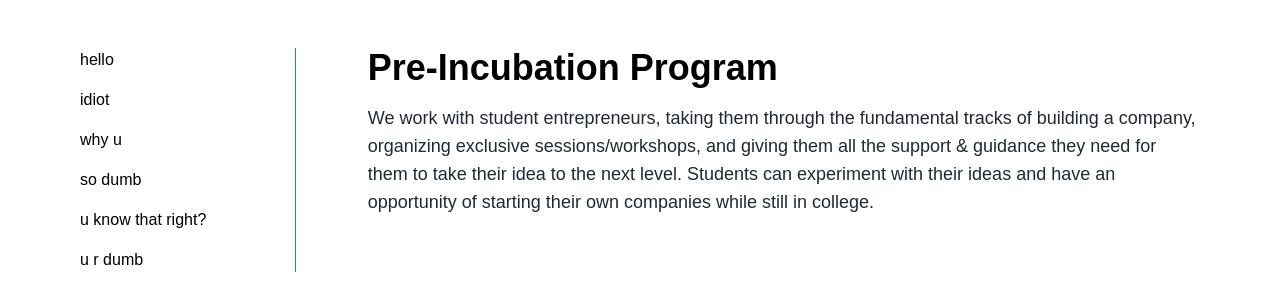
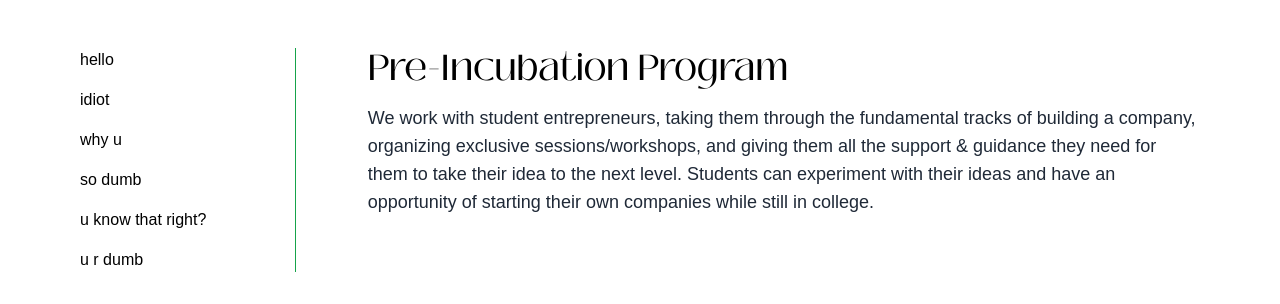
Before and after one commit to Edventure-park/Main-Website, a Next.js app: page /programs/preincubation in a window 1280 px wide. Shown: the top 304 px of the page. Built offline with nearby package versions, Linux system fonts and the light colour scheme.

Commit message:
feat: Program Info Component Complete

```diff
--- a/components/Programs/CompleteProgramPage.tsx
+++ b/components/Programs/CompleteProgramPage.tsx
@@ -24,28 +24,28 @@ const programData: Record<string, ProgramInfoProps> = {
     Heading: 'Incubation Program',
     SubHeading: '32-week-long intensive and tailor-made program for early stage startups focusing on achieving PMF',
     Paragraph: 'After the Pre-Incubation Program, selected companies move onto the Incubation Program. It primarily focuses on figuring out the product market fit of the start-up. After figuring out the PMF, it’s about scaling up the company and getting investors from diverse industries onboard.',
-    lists: []
+    lists: ['hello','idiot','why u','so dumb ','u know that right?','u r dumb']
   },
   edtalk: {
     slug: 'edtalk',
     Heading: 'EdTalk',
     SubHeading: 'Exclusive program for Campus Leads at EdVenture Park',
     Paragraph: 'EdTalk is built upon the foundation of the 3E’s – Experience, Engagement, and Expression. These elements contribute to the growth of self-assurance among Campus Leads, a trait nurtured organically through their regular interactions and discussions.',
-    lists: []
+    lists: ['hello','idiot','why u','so dumb ','u know that right?','u r dumb']
   },
   builderssunday: {
     slug: 'builderssunday',
     Heading: 'Builders’ Sunday',
     SubHeading: 'India’s Fastest prototyping centre for inquisitive hardware and technology enthusiasts',
     Paragraph: 'These gatherings are designed to create and enhance their practical skills in creation. EdVenture Parks’ Hardware Incubator extends a warm invitation to individuals from diverse educational backgrounds, offering them the chance to refine their hardware expertise.',
-    lists: []
+    lists: ['hello','idiot','why u','so dumb ','u know that right?','u r dumb']
   },
   foundersfriday: {
     slug: 'foundersfriday',
     Heading: 'Founders’ Friday',
     SubHeading: 'Flagship networking event held on the first Friday of every month',
     Paragraph: 'It serves as a "No-Agenda Networking Event" bringing together Founders, Entrepreneurs, Investors, and other key members of the startup ecosystem. The event is a tribute to founders, celebrating their endeavors, challenges, and aspirations. Founders’ Friday focuses on networking, emphasizing the importance of connections in the startup world.',
-    lists: []
+    lists: ['hello','idiot','why u','so dumb ','u know that right?','u r dumb']
   }
 }
 
--- a/components/Programs/ProgramInfo.tsx
+++ b/components/Programs/ProgramInfo.tsx
@@ -1,4 +1,5 @@
 import React from 'react';
+import localFont from 'next/font/local'
 
 interface ProgramInfoProps {
   slug: string;
@@ -7,6 +8,8 @@ interface ProgramInfoProps {
   Paragraph: string;
   lists: string[];
 }
+
+const BlackMangoRegular = localFont({ src: '../../public/fonts/BlackMango/BlackMango-Regular.ttf' })
 
 export default function ProgramInfo({ ProgramInfoData }: { ProgramInfoData: ProgramInfoProps }) {
   return (
@@ -28,8 +31,8 @@ export default function ProgramInfo({ ProgramInfoData }: { ProgramInfoData: Prog
           </aside>
           {/* Right Side - Content */}
           <article className="md:w-3/4 md:pl-8 lg:w-4/5">
-            <h1 className="mb-4 text-2xl font-bold text-black md:text-3xl lg:text-4xl">
-              {ProgramInfoData.Heading}
+            <h1 className="mb-4 text-2xl text-black md:text-3xl lg:text-4xl">
+              <span className={`${BlackMangoRegular.className}`}>{ProgramInfoData.Heading}</span>
             </h1>
             <p className="text-base leading-relaxed text-gray-800 md:text-lg">
               {ProgramInfoData.Paragraph}
```
